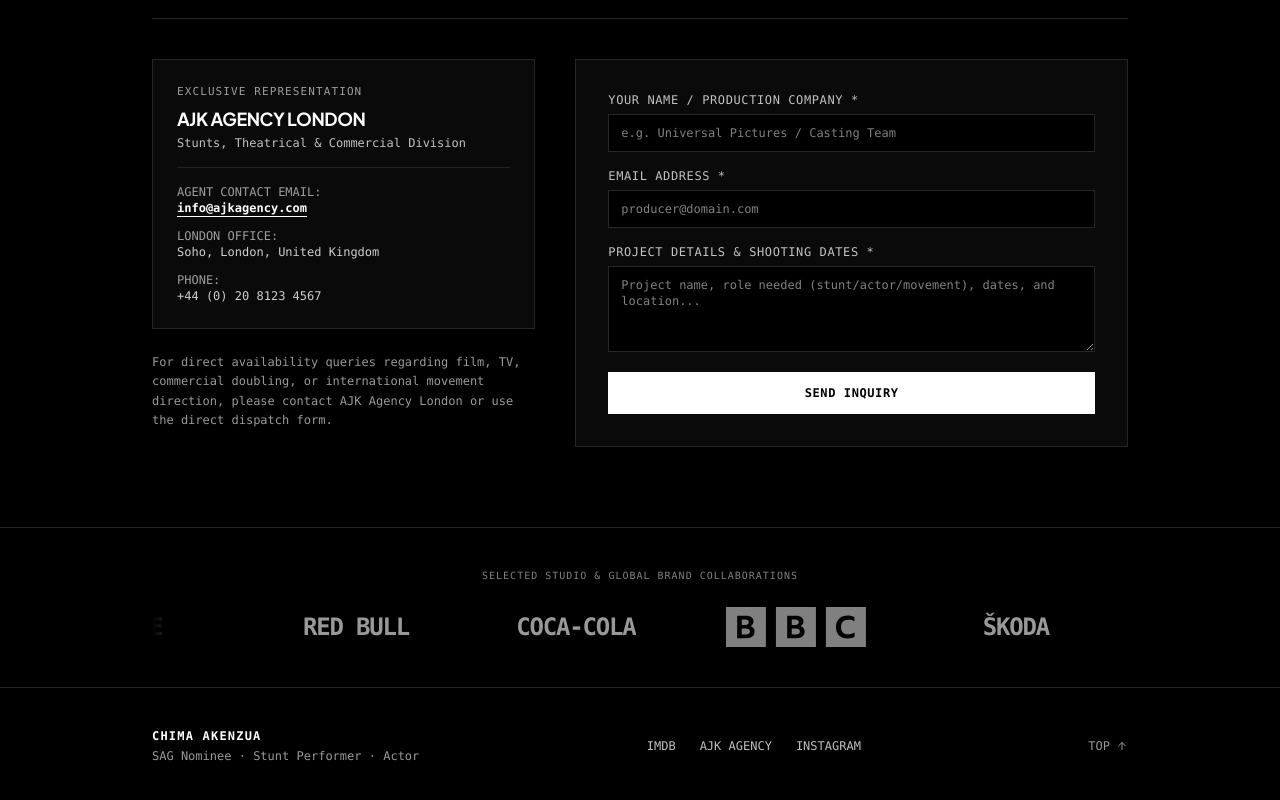
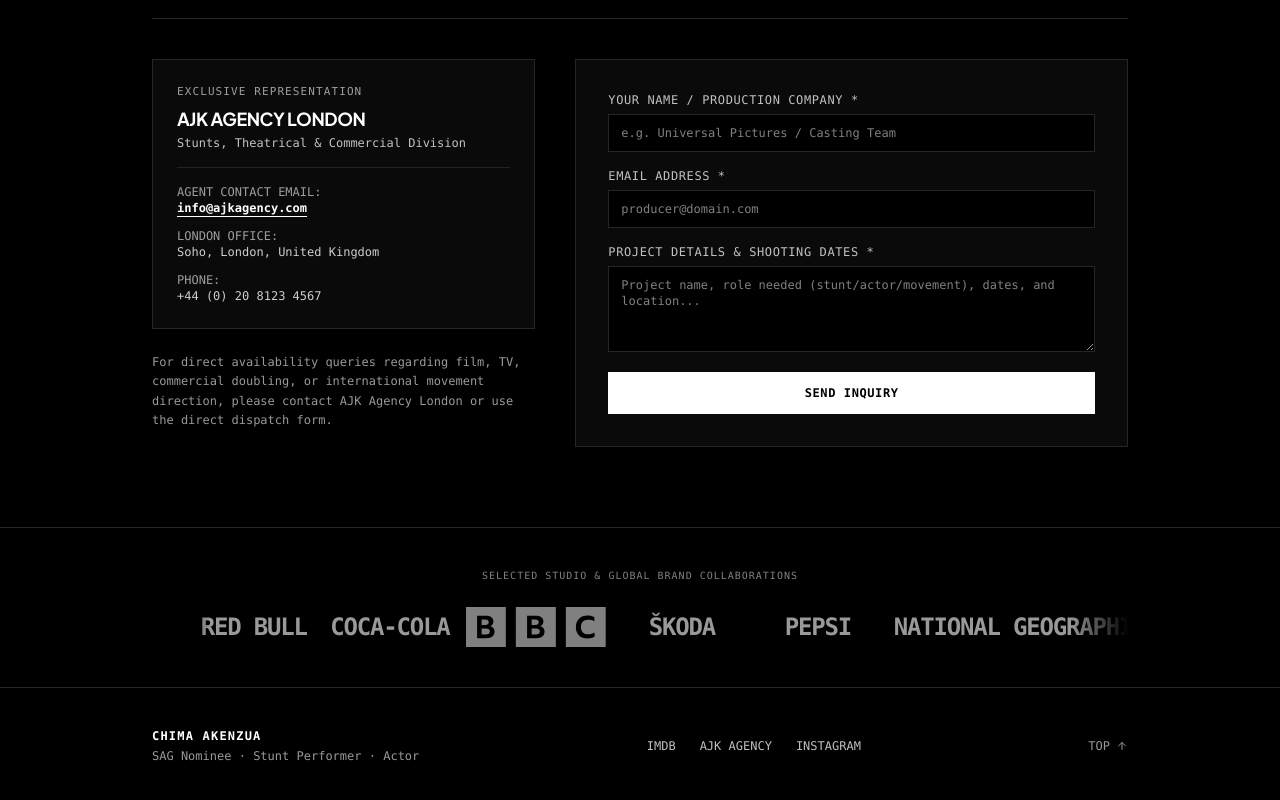
Before and after one commit to pkbannutz/Chima-Akenzua-, a React (Vite) app: page / in a window 1280 px wide. Shown: the part 6623-7423 px from the top of the page. Built offline with nearby package versions, Linux system fonts and the light colour scheme.

Commit message:
Restore Parkour Coordinator hero label and tighten desktop client logo gaps

```diff
--- a/src/components/ClientLogosSection.tsx
+++ b/src/components/ClientLogosSection.tsx
@@ -51,7 +51,7 @@
                     rel="noopener noreferrer"
                     title={brand.name}
                     tabIndex={copyIndex === 1 ? -1 : undefined}
-                    className="flex items-center justify-center shrink-0 transition-all duration-200 hover:scale-110 cursor-pointer lg:min-w-[180px]"
+                    className="flex items-center justify-center shrink-0 transition-all duration-200 hover:scale-110 cursor-pointer lg:min-w-[120px]"
                   >
                     {brand.src ? (
                       <img
--- a/src/components/Hero.tsx
+++ b/src/components/Hero.tsx
@@ -64,7 +64,7 @@
                   : 'border-neutral-300 text-neutral-700 hover:border-black hover:text-black bg-neutral-50'
               }`}
             >
-              <span className="sm:hidden">PARKOUR COORDINATION</span>
+              <span className="sm:hidden">PARKOUR COORDINATOR</span>
               <span className="hidden sm:inline">Parkour Coordination</span>
             </button>
 
--- a/src/index.css
+++ b/src/index.css
@@ -50,11 +50,11 @@
   padding-right: 2rem;
 }
 
-/* Wider spacing on desktop prevents both ends of the logo cycle showing together. */
+/* Compact desktop spacing while retaining large, readable brand marks. */
 @media (min-width: 1024px) {
   .chima-logos-group {
-    gap: 2.5rem;
-    padding-right: 2.5rem;
+    gap: 1rem;
+    padding-right: 1rem;
   }
 }
 
```
